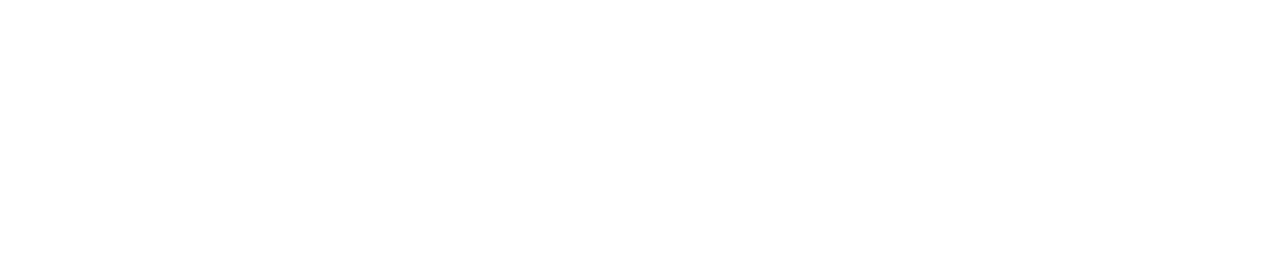
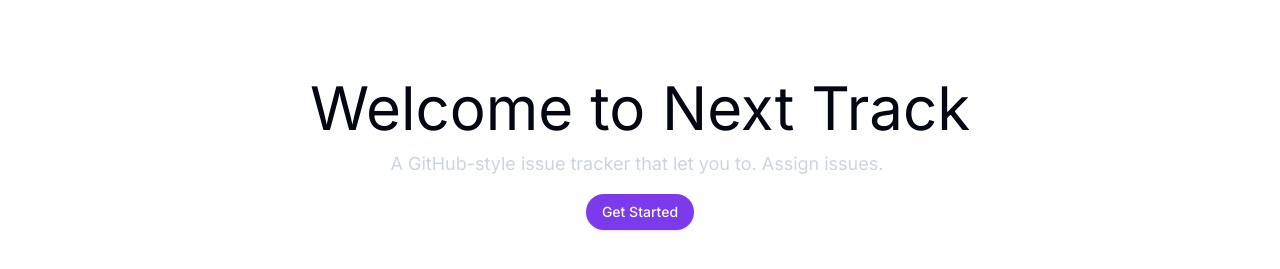
Before and after one commit to tonishantyadav/next-track, a Next.js app: page / in a window 1280 px wide. Shown: the part 331-600 px from the top of the page. Built offline with nearby package versions, Linux system fonts and the light colour scheme; no server answers.

Commit message:
Build homepage

```diff
--- a/app/globals.css
+++ b/app/globals.css
@@ -57,3 +57,9 @@
     @apply bg-background text-foreground;
   }
 }
+
+@layer utilities {
+  .text-glow {
+    text-shadow: 0 0 5px rgba(255, 255, 255, 0.5);
+  }
+}
--- a/app/page.tsx
+++ b/app/page.tsx
@@ -1,3 +1,37 @@
+'use client'
+
+import { Button } from '@/components/ui'
+import Link from 'next/link'
+import { Typewriter } from 'react-simple-typewriter'
+
 export default function Home() {
-  return <></>
+  const words = [
+    'Create issues.',
+    'Assign issues.',
+    'Track issues.',
+    'Filter issues.',
+  ]
+
+  return (
+    <>
+      <div className="flex min-h-screen flex-col items-center justify-center space-y-1">
+        <div>
+          <h1 className="p-2 text-6xl">
+            Welcome to <span className="text-glow">Next Track</span>
+          </h1>
+        </div>
+        <div className="min-h-10">
+          <p className=" text-slate-300 text-lg">
+            A GitHub-style issue tracker that let you to.{' '}
+            <Typewriter words={words} cursor={true} loop={true} />
+          </p>
+        </div>{' '}
+        <div>
+          <Link href="/dashboard">
+            <Button>Get Started</Button>
+          </Link>
+        </div>
+      </div>
+    </>
+  )
 }
--- a/package.json
+++ b/package.json
@@ -36,6 +36,7 @@
     "react-dom": "^18",
     "react-hook-form": "^7.51.0",
     "react-icons": "^5.0.1",
+    "react-simple-typewriter": "^5.0.1",
     "tailwind-merge": "^2.2.1",
     "tailwindcss-animate": "^1.0.7",
     "zod": "^3.22.4"
```
Also changed, not shown: 1 other file (tests, documents, lock files or other folders).
